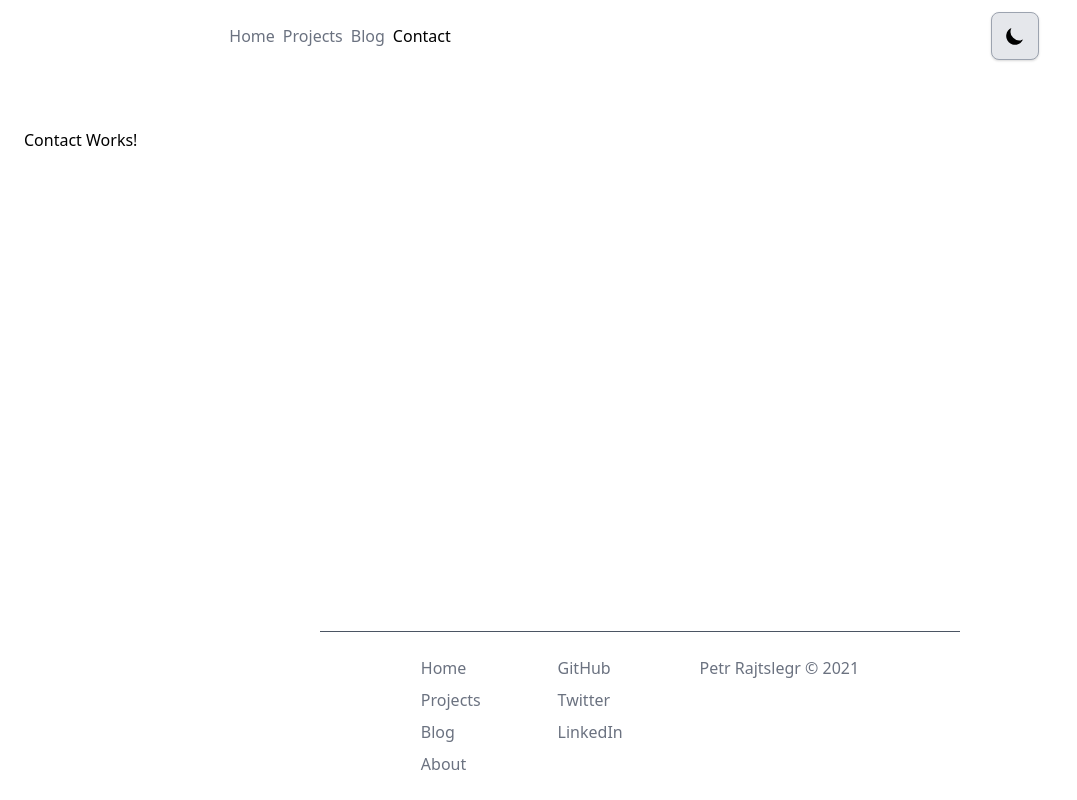
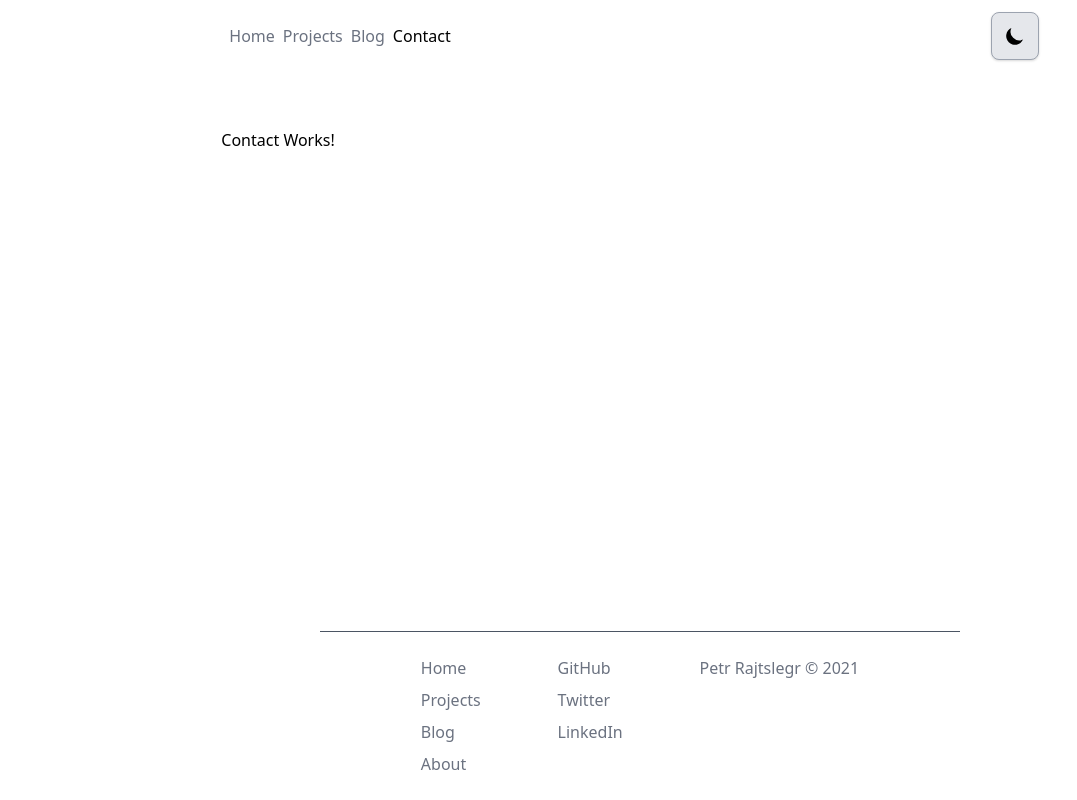
Before and after one commit to rajtslegr/rajtslegr.dev, a Next.js app: page /contact in a window 1280 px wide. Shown: the whole page, without its empty margins (0-1077 px from the left). Built offline with nearby package versions, Linux system fonts and the light colour scheme.

Commit message:
layout fix

```diff
--- a/components/Layout.tsx
+++ b/components/Layout.tsx
@@ -11,7 +11,9 @@ const Layout: React.FC<Props> = ({ children }) => {
     <div className="flex flex-col items-center min-h-screen">
       <NavBar />
       <main className="flex-auto w-full pt-16">
-        <div className="container xl:w-4/6 2xl:w-1/2 m-4 px-2 py-6 md:py-12">{children}</div>
+        <div className="container xl:w-4/6 2xl:w-1/2 mx-auto my-4 px-2 py-6 md:py-12">
+          {children}
+        </div>
       </main>
       <Footer />
     </div>
```
